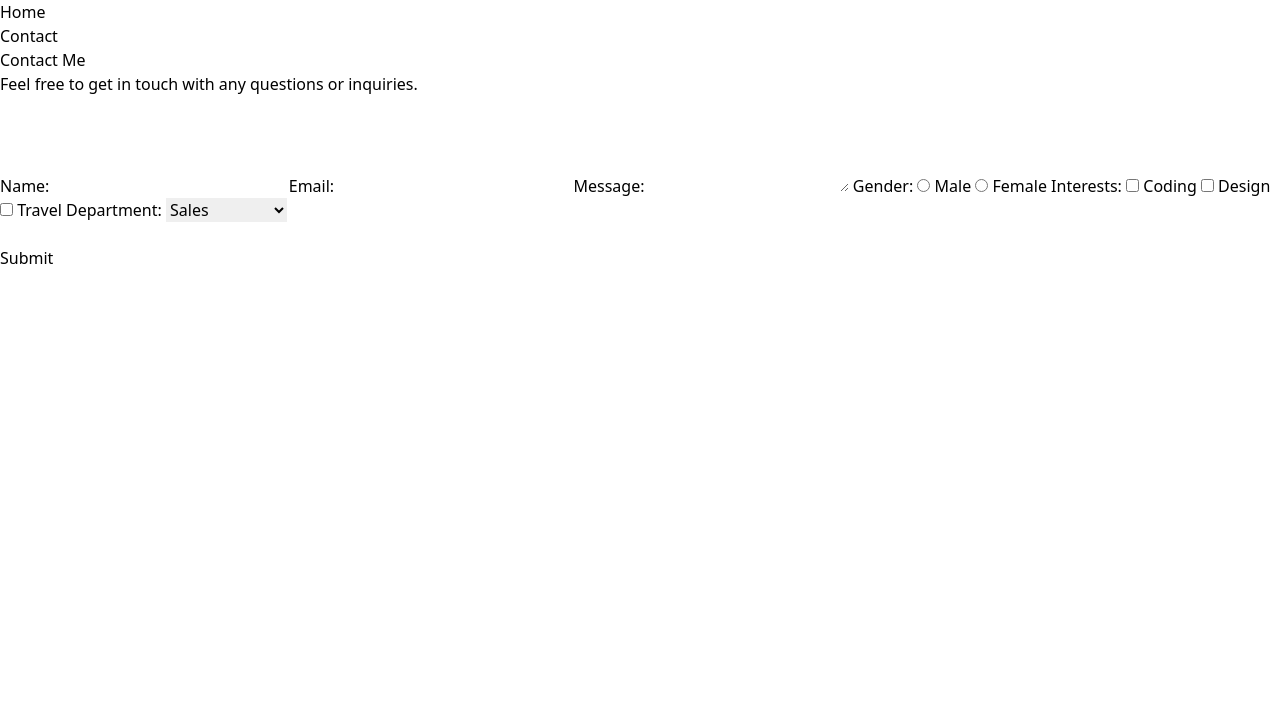
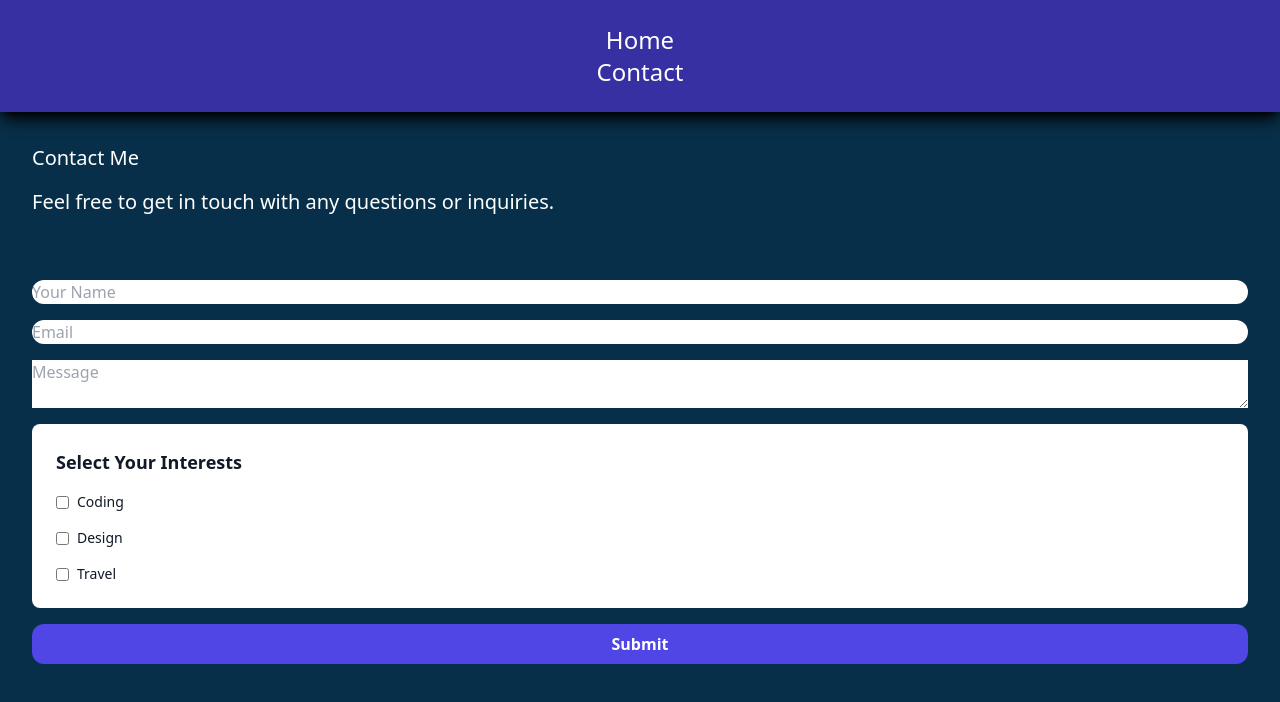
Before and after one commit to SWIC-177/html-css-skills-demo-Jasonm15, a website built with Vite: page contact.html in a window 1280 px wide. Built offline with nearby package versions, Linux system fonts and the light colour scheme.

Commit message:
Update contact form styling and add Tailwind CSS forms

```diff
--- a/contact.html
+++ b/contact.html
@@ -1,4 +1,4 @@
-<!DOCTYPE html>
+<!doctype html>
 <html lang="en">
   <head>
     <meta charset="UTF-8" />
@@ -6,8 +6,10 @@
     <link rel="stylesheet" href="style.css" />
     <title>Contact Me</title>
   </head>
-  <body>
-    <header>
+  <body class="text bg-sky-950 text-white">
+    <header
+      class="bg-indigo-800 p-6 text-center text-2xl shadow-lg shadow-black"
+    >
       <nav>
         <ul>
           <li><a href="index.html">Home</a></li>
@@ -16,46 +18,67 @@
       </nav>
     </header>
 
-    <div>
-      <h1>Contact Me</h1>
+    <div class="p-8 text-xl">
+      <h1 class="mb-4">Contact Me</h1>
       <p>Feel free to get in touch with any questions or inquiries.</p>
     </div>
 
-    <form method="post">
+    <form
+      class="flex flex-col gap-y-4 p-8 text-black [&>input]:rounded-xl [&>label]:sr-only"
+    >
       <label for="name">Name:</label>
-      <input type="text" id="name" name="name" required />
+      <input type="text" id="name" placeholder="Your Name" />
 
       <label for="email">Email:</label>
-      <input type="email" id="email" name="email" required />
+      <input type="email" id="email" placeholder="Email" />
 
-      <label for="message">Message:</label>
-      <textarea id="message" name="message" rows="4" required></textarea>
+      <label for="message" class="rounded-4xl">Message:</label>
+      <textarea id="message" placeholder="Message"></textarea>
 
-      <label>Gender:</label>
-      <input type="radio" id="male" name="gender" value="male" />
-      <label for="male">Male</label>
-      <input type="radio" id="female" name="gender" value="female" />
-      <label for="female">Female</label>
+      <div class="space-y-4 rounded-lg bg-white p-6">
+        <h2 class="text-lg font-semibold text-gray-900">
+          Select Your Interests
+        </h2>
+        <div class="flex items-center">
+          <input
+            type="checkbox"
+            id="coding"
+            name="interests"
+            class="rounded border-gray-300 text-indigo-600 focus:ring-indigo-500"
+          />
+          <label for="coding" class="ml-2 block text-sm text-gray-900"
+            >Coding</label
+          >
+        </div>
+        <div class="flex items-center">
+          <input
+            type="checkbox"
+            id="design"
+            name="interests"
+            class="rounded border-gray-300 text-indigo-600 focus:ring-indigo-500"
+          />
+          <label for="design" class="ml-2 block text-sm text-gray-900"
+            >Design</label
+          >
+        </div>
+        <div class="flex items-center">
+          <input
+            type="checkbox"
+            id="travel"
+            name="interests"
+            class="rounded border-gray-300 text-indigo-600 focus:ring-indigo-500"
+          />
+          <label for="travel" class="ml-2 block text-sm text-gray-900"
+            >Travel</label
+          >
+        </div>
+      </div>
 
-      <label>Interests:</label>
-      <input type="checkbox" id="coding" name="interests" value="coding" />
-      <label for="coding">Coding</label>
-      <input type="checkbox" id="design" name="interests" value="design" />
-      <label for="design">Design</label>
-      <input type="checkbox" id="travel" name="interests" value="travel" />
-      <label for="travel">Travel</label>
-
-      <label for="department">Department:</label>
-      <select id="department" name="department">
-        <option value="sales">Sales</option>
-        <option value="support">Support</option>
-        <option value="development">Development</option>
-        <option value="marketing">Marketing</option>
-      </select>
-      <br />
-      <br />
-
-      <input type="submit" value="Submit" />
+      <input
+        type="submit"
+        value="Submit"
+        class="rounded bg-indigo-600 px-4 py-2 font-semibold text-white hover:bg-indigo-700 focus:outline-none focus:ring-2 focus:ring-indigo-500 focus:ring-opacity-50"
+      />
     </form>
   </body>
 </html>
--- a/package.json
+++ b/package.json
@@ -9,6 +9,7 @@
     "preview": "vite preview"
   },
   "devDependencies": {
+    "@tailwindcss/forms": "^0.5.7",
     "autoprefixer": "^10.4.18",
     "postcss": "^8.4.35",
     "prettier": "^3.2.5",
```
Also changed, not shown: 1 other file.
